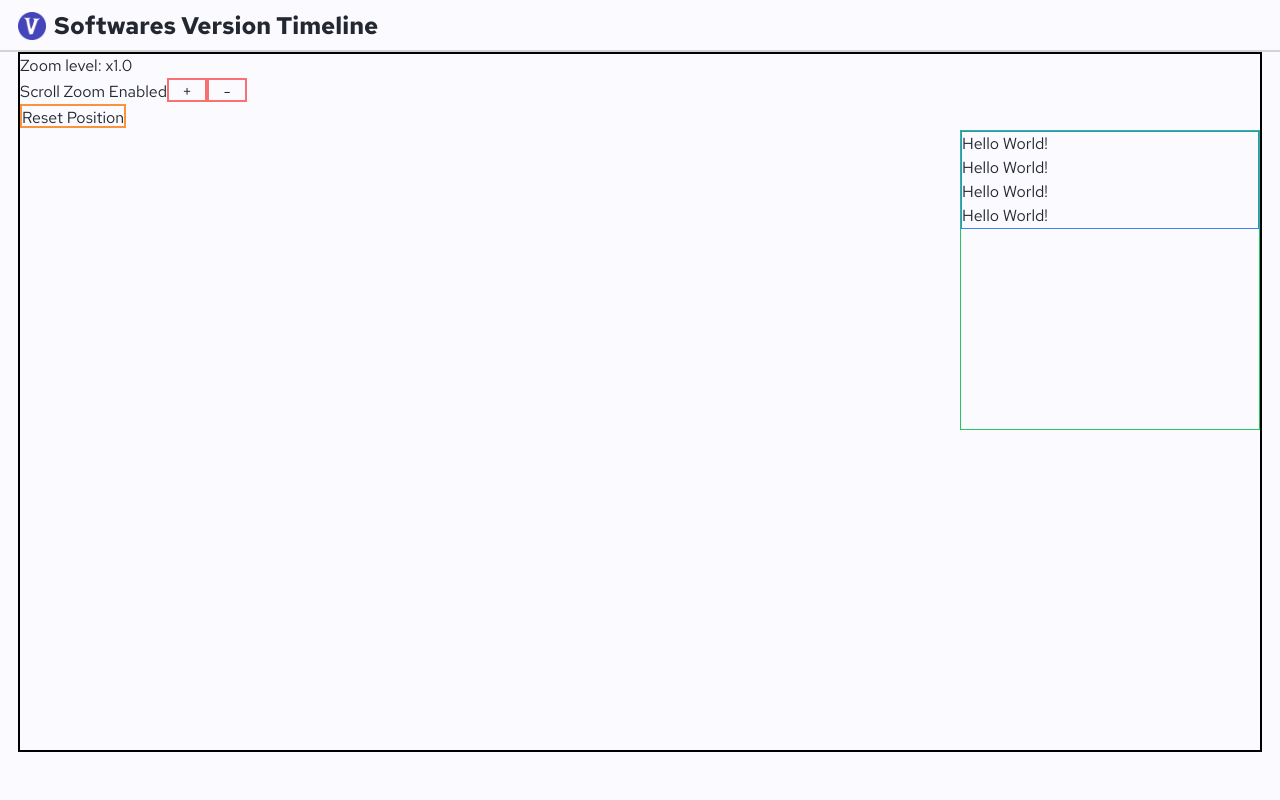
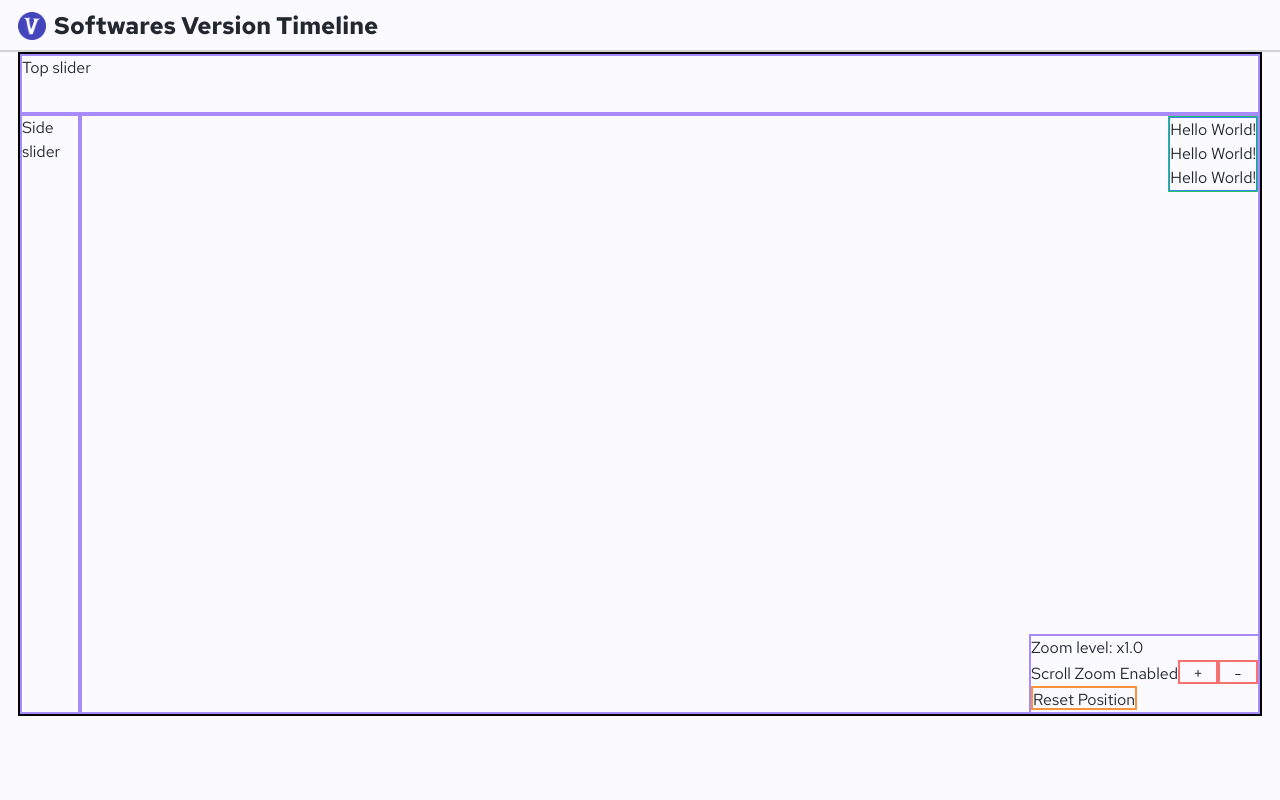
Before and after one commit to arpadpall21/software-versions-timeline, a Next.js app: page /version-map in a window 1280 px wide. Shown: the top 800 px of the page. Built offline with nearby package versions, Linux system fonts and the light colour scheme; no server answers.

Commit message:
grid scaffolded

```diff
--- a/src/app/version-map/Components/GridFrame.tsx
+++ b/src/app/version-map/Components/GridFrame.tsx
@@ -54,7 +54,7 @@ const GridFrame: React.FC = () => {
 
   return (
     <div
-      className={'border-2 border-black h-[700px] overflow-hidden'}
+      className={'relative border-2 border-black'}
       onMouseMove={handleMouseMove}
       onMouseDown={mouseDownHandler}
       onMouseUp={mouseUpHandler}
@@ -63,7 +63,7 @@ const GridFrame: React.FC = () => {
       // onTouchStart={mouseDownHandler}
       // onTouchEnd={mouseUpHandler}
     >
-      <div>
+      <div className={'absolute bottom-0 right-0 border-2 border-violet-400'}>
         <p> Zoom level: <span className={'animate-fast-pop'} key={timelineZoomLevel.toFixed(1)}>x{timelineZoomLevel.toFixed(1)}</span></p>
         <button style={{ backgroundColor: scrollZoomEnabled ? 'red' : '' }} onClick={() => setScrollZoomEnabled(!scrollZoomEnabled)}> Scroll Zoom Enabled </button>
         <button className={'w-10 h-6 border-2 border-red-400'} onMouseDown={() => setTimelineZoomLevel(calcTimelineZoom('zoomOut', timelineZoomLevel))}> + </button>
@@ -71,10 +71,18 @@ const GridFrame: React.FC = () => {
         <br />
         <button className={'w-30 h-6 border-2 border-orange-400'} onClick={handleResetClick}> Reset Position </button>
       </div>
+      <div className={'grid grid-cols-[60px_auto] grid-rows-[60px_auto]'}>
+        <div className={'col-span-2 border-2 border-violet-400'}>
+          Top slider
+        </div>
+        <div className={'border-2 border-violet-400'}>
+          Side slider
+        </div>
 
 
+        <div className={'border-2 border-violet-400 overflow-hidden h-[600px]'}>
           <div
-        className={'border border-green-500 h-[300px] w-[300px] float-end'}
+            className={'float-right border border-green-500'}
             style={{
               transform: `translate(${position.x}px, ${position.y}px)`,
               cursor: isDragging ? 'grabbing' : 'grab',
@@ -87,7 +95,8 @@ const GridFrame: React.FC = () => {
               <p> Hello World! </p>
               <p> Hello World! </p>
               <p> Hello World! </p>
-          <p> Hello World! </p>
+            </div>
+          </div>
         </div>
       </div>
     </div>
```
Lines whose indentation alone changed are shown as unchanged.
